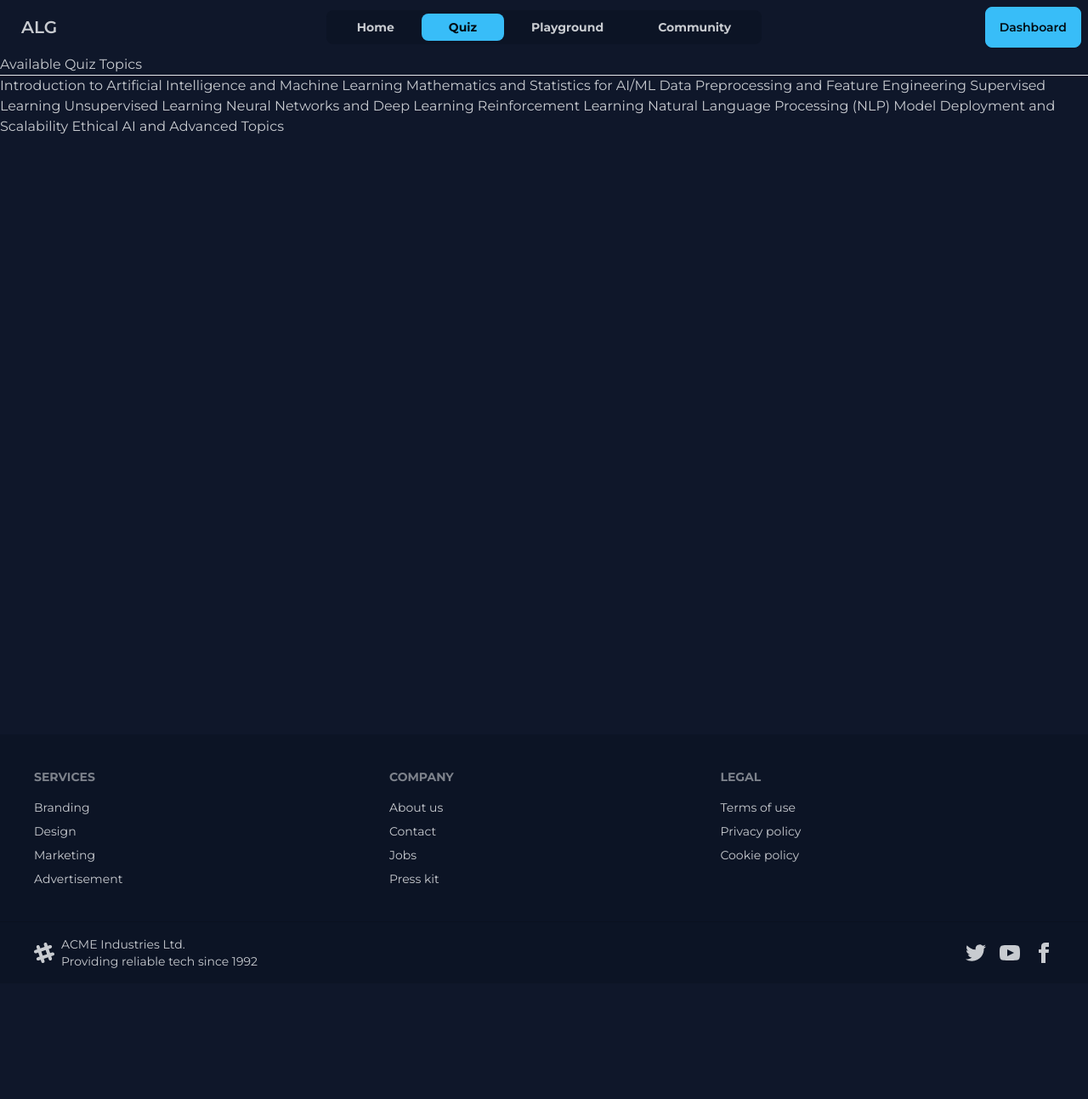
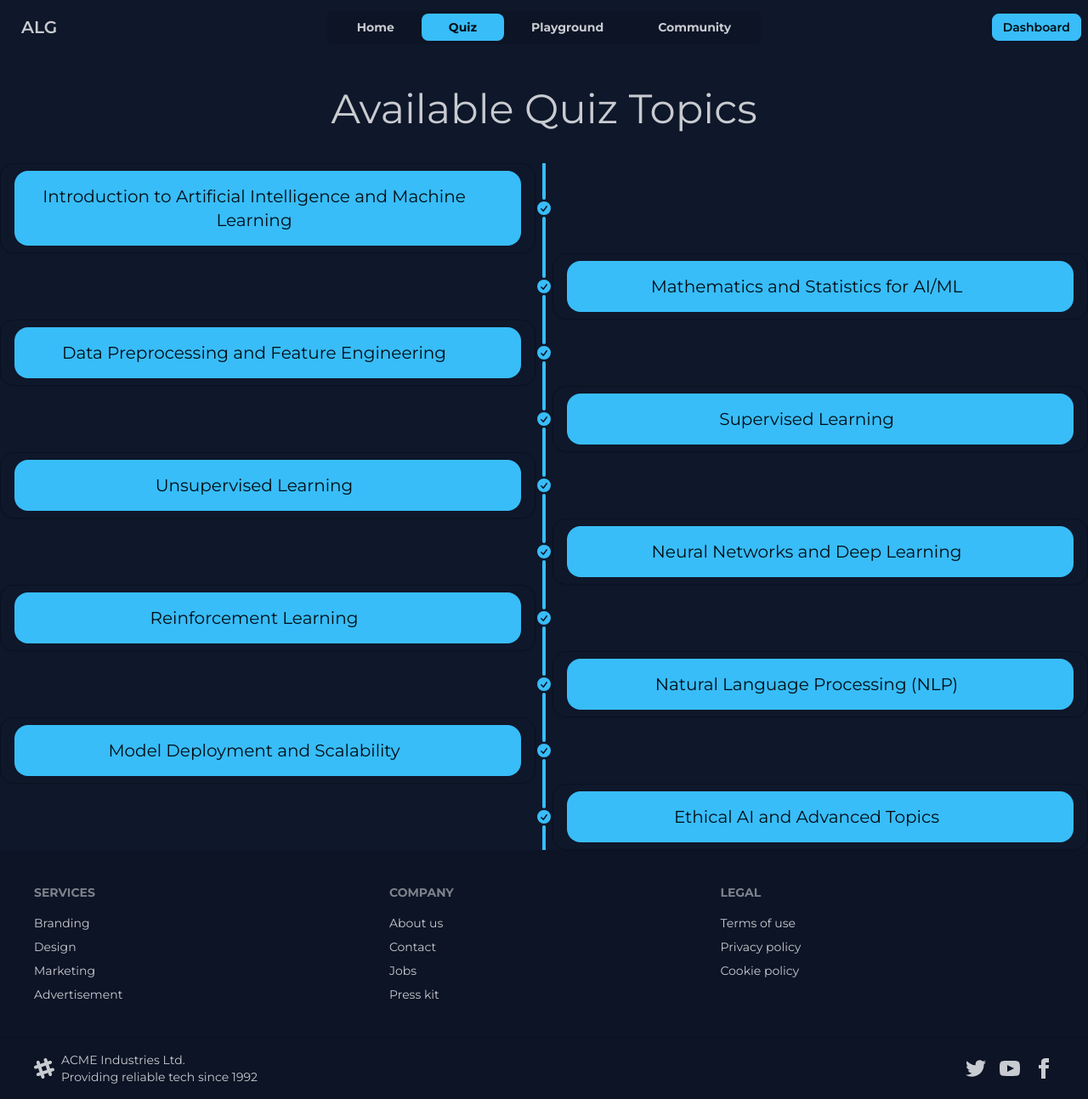
Before and after one commit to Priyanshu-Batham/Algolyzer, a Django app: page /quiz/ in a window 1280 px wide. Shown: the whole page at 85% size. Before the commit the page ends 1139 px from the top, so only its background shows below. Run offline with Django 5.2, Linux system fonts and the light colour scheme; a user stored in the database is signed in; data comes from the database, SQL or seed files in the repository; tables that the repository leaves empty hold one stand-in row (values such as "Sample post"); style sheets or scripts are compiled from the project's sources.

Commit message:
integrated the timeline ui component (#73)

```diff
--- a/Algolyzer/home/templates/home/home.html
+++ b/Algolyzer/home/templates/home/home.html
@@ -14,10 +14,10 @@
 
 {% block content %}
   <div class="custom-bg">
-    <div class="container mx-auto text-center flex flex-col items-center justify-center min-h-[85vh] lg:min-h-[95vh]">
+    <div class="container mx-auto text-center flex flex-col items-center justify-center min-h-[80vh] lg:min-h-[95vh]">
       <p class='text-xl lg:text-3xl font-bold'>Welcome to</p>
       <h1 class="text-6xl md:text-9xl font-poppins font-bold">Algolyzer</h1>
-      <p class="p-6 max-w-lg lg:text-lg">All In One AI/ML Platform</p>
+      <p class="p-6 max-w-lg font-bold lg:text-lg">All In One AI/ML Platform</p>
       <div class="flex gap-2 lg:gap-5">
           <button class="btn btn-sm lg:btn-md lg:btn-wide btn-outline">Contribute</button>
         <button class="btn btn-sm  lg:btn-md lg:btn-wide btn-primary">Get Started</button>
--- a/Algolyzer/quiz/templates/quiz/home.html
+++ b/Algolyzer/quiz/templates/quiz/home.html
@@ -1,17 +1,81 @@
 {% extends 'base.html' %}
 
 {% block content %}
-<div>
-    <h1>Available Quiz Topics</h1>
-    <hr>
-    <div>
+<div class="container mx-auto">
+    <h1 class="text-center my-10 text-poppins text-5xl">Available Quiz Topics</h1>
+
+    <ul class="timeline max-md:timeline-compact timeline-vertical">
         {% for topic in topics %}
-            <a href="{% url 'quiz_topic' topic.id %}">
+            {% comment %} <a href="{% url 'quiz_topic' topic.id %}">
                 {{ topic.name }}
-            </a>
+            </a> {% endcomment %}
+            <li>
+                <hr class="bg-primary" />
+                <div class="timeline-{% if forloop.counter0|divisibleby:2 %}start{% else %}end{% endif %} timeline-box min-w-full">
+                    <div class="bg-base-200 collapse">
+                        <input type="checkbox" class="peer" />
+                        <div
+                          class="collapse-title bg-primary text-center text-xl text-primary-content peer-checked:bg-secondary peer-checked:text-secondary-content">
+                          {{ topic.name }}
+                        </div>
+                        <div
+                          class="collapse-content bg-primary text-primary-content peer-checked:bg-secondary peer-checked:text-secondary-content">
+
+                          {% comment %} Detailed Card {% endcomment %}
+                          <div class="card bg-base-100 shadow-xl">
+                            <div class="stats stats-vertical lg:stats-horizontal shadow">
+                                <div class="stat place-items-center">
+                                  <div class="stat-title">Your Score</div>
+                                  <div class="stat-value">31K</div>
+                                  <div class="stat-desc">Excellent</div>
+                                </div>
+
+                                <div class="stat place-items-center">
+                                  <div class="stat-title">Total Questions</div>
+                                  <div class="stat-value">10</div>
+                                  <div class="stat-desc">↗︎ 400 (22%)</div>
+                                </div>
+
+                                <div class="stat place-items-center">
+                                  <div class="stat-title">Difficulty</div>
+                                  <div class="stat-value">Hard</div>
+                                  <div class="stat-desc">↘︎ 90 (14%)</div>
+                                </div>
+                              </div>
+
+
+                            <div class="card-body text-base-content">
+                              <h2 class="card-title">Lets Go!</h2>
+                              <p>The most exciting questions personlly hand-picked by the Experts of Algolyzer. Start playing the quiz to earn xp and level up.</p>
+                              <div class="card-actions justify-end">
+                                <a class="btn text-accent-foreground font-bold btn-accent" href="{% url 'quiz_topic' topic.id %}">
+                                    Play Now
+                                </a>
+                              </div>
+                            </div>
+                          </div>
+                        </div>
+                      </div>
+                </div>
+                <div class="timeline-middle">
+                  <svg
+                    xmlns="http://www.w3.org/2000/svg"
+                    viewBox="0 0 20 20"
+                    fill="currentColor"
+                    class="text-primary h-5 w-5">
+                    <path
+                      fill-rule="evenodd"
+                      d="M10 18a8 8 0 100-16 8 8 0 000 16zm3.857-9.809a.75.75 0 00-1.214-.882l-3.483 4.79-1.88-1.88a.75.75 0 10-1.06 1.061l2.5 2.5a.75.75 0 001.137-.089l4-5.5z"
+                      clip-rule="evenodd" />
+                  </svg>
+                </div>
+                <hr class="bg-primary" />
+              </li>
+
         {% empty %}
             <p>No topics available at the moment. Please check back later!</p>
         {% endfor %}
-    </div>
+    </ul>
 </div>
-{% endblock %}
+
+{% endblock content %}
--- a/Algolyzer/templates/base.html
+++ b/Algolyzer/templates/base.html
@@ -72,7 +72,7 @@
         <a href="{% url 'account_signup' %}" class="btn btn-sm btn-primary">Signup</a>
       {% endif %}
       {% if user.is_authenticated %}
-        <a href="{% url 'dashboard' %}" class="btn btn-primary">Dashboard</a>
+        <a href="{% url 'dashboard' %}" class="btn btn-sm btn-primary">Dashboard</a>
       {% endif %}
 
     </div>
```
Also changed, not shown: Algolyzer/quiz/templates/quiz/topic.html (+10 -5 lines).
